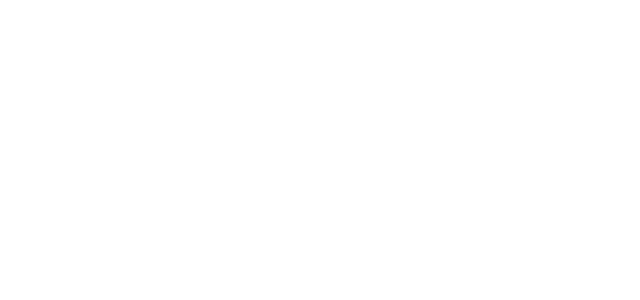
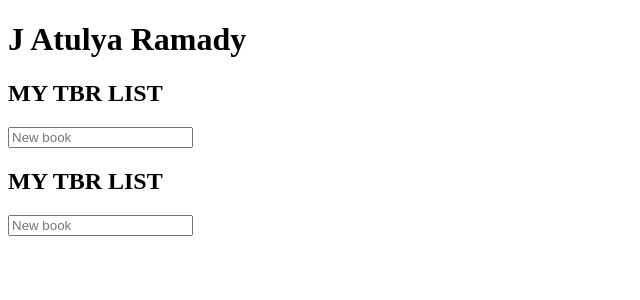
Before and after one commit to jatulya/BookVerse, a React (Create React App) app in the folder frontend/: page /profile in a window 1280 px wide. Before the commit this address had no page. Shown: the top 300 px of the page, without its empty margins (0-640 px from the left). Built offline with nearby package versions, Linux system fonts and the light colour scheme.

Commit message:
added checkbox

```diff
--- a/frontend/src/App.css
+++ /dev/null
@@ -1,38 +0,0 @@
-.App {
-  text-align: center;
-}
-
-.App-logo {
-  height: 40vmin;
-  pointer-events: none;
-}
-
-@media (prefers-reduced-motion: no-preference) {
-  .App-logo {
-    animation: App-logo-spin infinite 20s linear;
-  }
-}
-
-.App-header {
-  background-color: #282c34;
-  min-height: 100vh;
-  display: flex;
-  flex-direction: column;
-  align-items: center;
-  justify-content: center;
-  font-size: calc(10px + 2vmin);
-  color: white;
-}
-
-.App-link {
-  color: #61dafb;
-}
-
-@keyframes App-logo-spin {
-  from {
-    transform: rotate(0deg);
-  }
-  to {
-    transform: rotate(360deg);
-  }
-}
--- a/frontend/src/App.tsx
+++ b/frontend/src/App.tsx
@@ -1,12 +1,13 @@
 import {BrowserRouter as Router, Route, Routes} from 'react-router-dom'
-import './App.css';
 import Home from './Components/Home/Home';
+import Profile from './Components/Profile/Profile';
 
 function App() {
   return (
     <Router>
       <Routes>
         <Route path="/" Component={Home} />
+        <Route path="/profile" Component={Profile} />
       </Routes>
     </Router>
   );
--- a/frontend/src/Components/Home/Home.tsx
+++ b/frontend/src/Components/Home/Home.tsx
@@ -1,11 +1,14 @@
 import React from "react"
+import { useNavigate } from "react-router-dom"
 import Button from "../Button"
 
-const loginbtn = () => {
-  alert("Login btn clicked")
-}
+const Home: React.FC = () => {
+  const nav = useNavigate()
+  const loginbtn = () => {
+    alert("Login btn clicked")
+    nav('/profile')
+  }
 
-const Home: React.FC = () => {
   return (
     <div className="home">
       <h1>Welcome to BookVerse</h1>
--- /dev/null
+++ b/frontend/src/Components/Interfaces.tsx
@@ -0,0 +1 @@
+export {}
--- /dev/null
+++ b/frontend/src/Components/Profile/Profile.tsx
@@ -0,0 +1,12 @@
+import TobeRead from "./TobeRead"
+function Profile() {
+
+  return (
+    <div>
+      <h1>J Atulya Ramady </h1>
+      <TobeRead />
+    </div>
+  )
+}
+
+export default Profile
--- /dev/null
+++ b/frontend/src/Components/Profile/TobeRead.tsx
@@ -0,0 +1,56 @@
+import {useState} from 'react'
+
+const TobeRead = () => {
+    const [newBook, setNewBook] = useState<string>("");
+    const [tbrbook, settbrBook] = useState<String[]>([])
+    const [read, setRead] = useState<String[]>([])
+
+    return (
+        <div>
+            <h2>MY TBR LIST</h2>
+            <input
+                type="text"
+                placeholder="New book"
+                value={newBook}
+                onChange={(e) => setNewBook(e.target.value)}
+                onKeyUp={(e) => {
+                    if (e.key === "Enter") {
+                    settbrBook([...tbrbook, newBook]);
+                    setNewBook("");
+                    }
+                }}
+            />
+            {tbrbook.map((book, index) => {
+                return (
+                    <div key={index} style={{ display: "flex", alignItems: "center" }}>
+                        <input type="checkbox" style={{ marginRight: 10 }} />
+                        <h5 style={{ margin: 0 }}>{book}</h5>
+                    </div>
+                );
+            })}
+            <h2>MY TBR LIST</h2>
+            <input
+                type="text"
+                placeholder="New book"
+                value={newBook}
+                onChange={(e) => setNewBook(e.target.value)}
+                onKeyUp={(e) => {
+                    if (e.key === "Enter") {
+                    setRead([...read, newBook]);
+                    setNewBook("");
+                    }
+                }}
+            />
+            {read.map((book, index) => {
+                return (
+                    <div key={index} style={{ display: "flex", alignItems: "center" }}>
+                        <input type="checkbox" style={{ marginRight: 10 }} />
+                        <h5 style={{ margin: 0 }}>{book}</h5>
+                    </div>
+                );
+            })}
+        </div>
+  )
+}
+
+export default TobeRead
```
